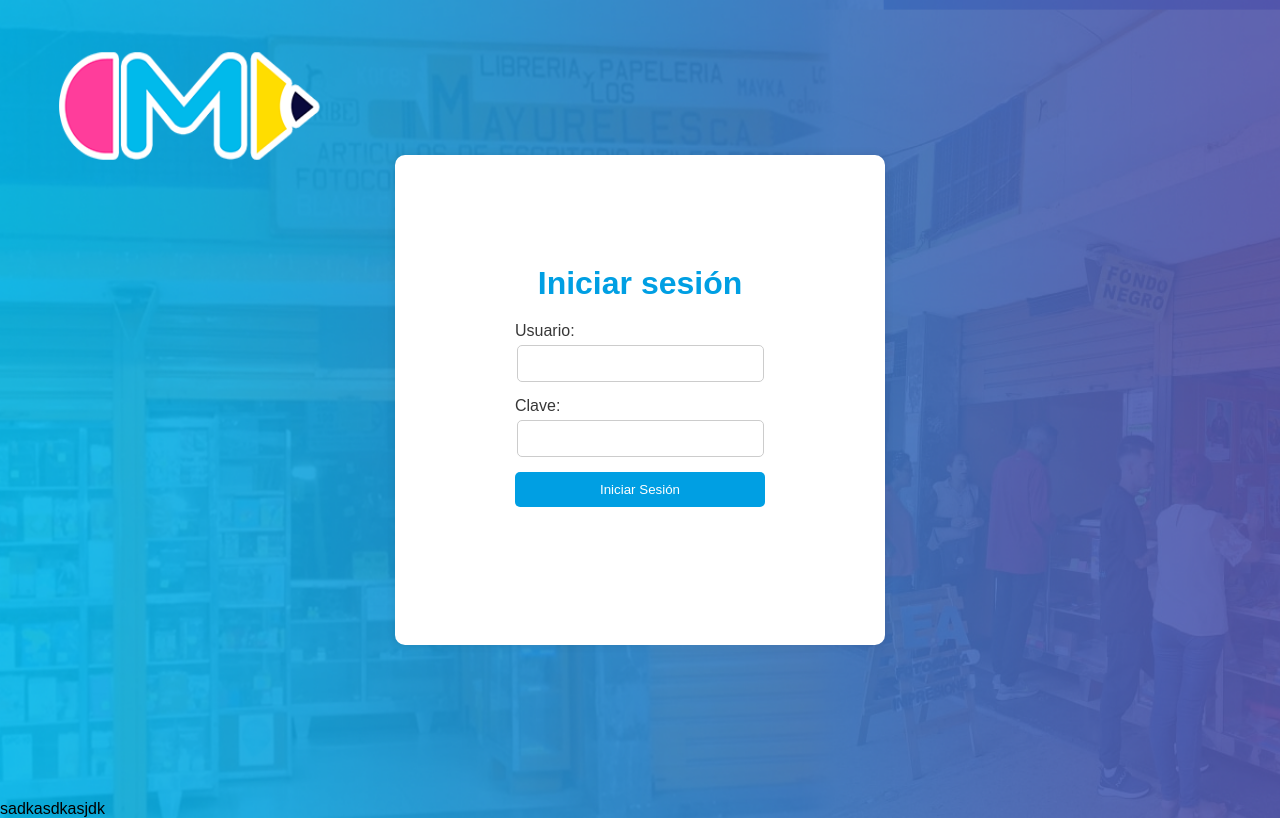
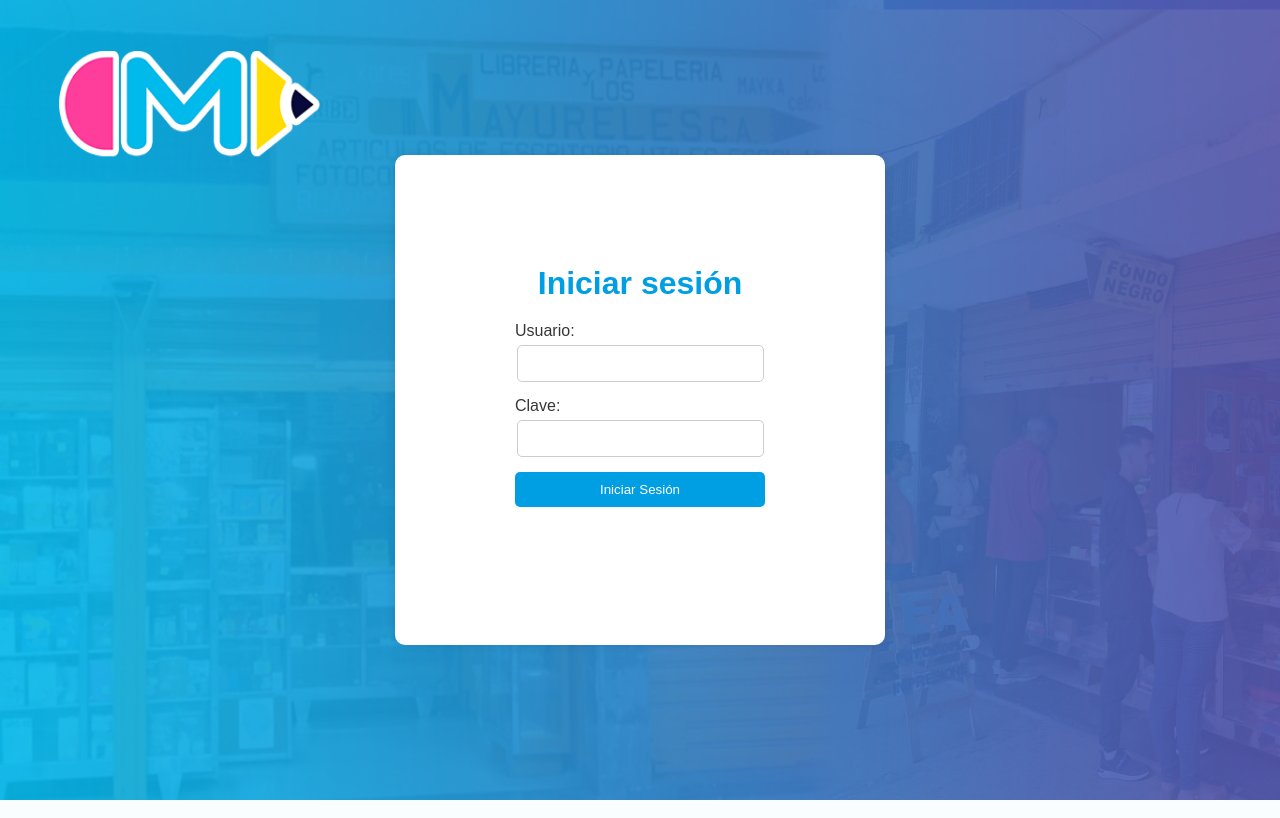
Before and after one commit to NikkuRek/RepositorioCPinto, a PHP site: page / in a window 1280 px wide. Run offline with PHP 8.4, Linux system fonts and the light colour scheme.

Commit message:
Update index.php

```diff
--- a/index.php
+++ b/index.php
@@ -31,5 +31,3 @@
     </div>
 </body>
 </html>
-
-sadkasdkasjdk
```
